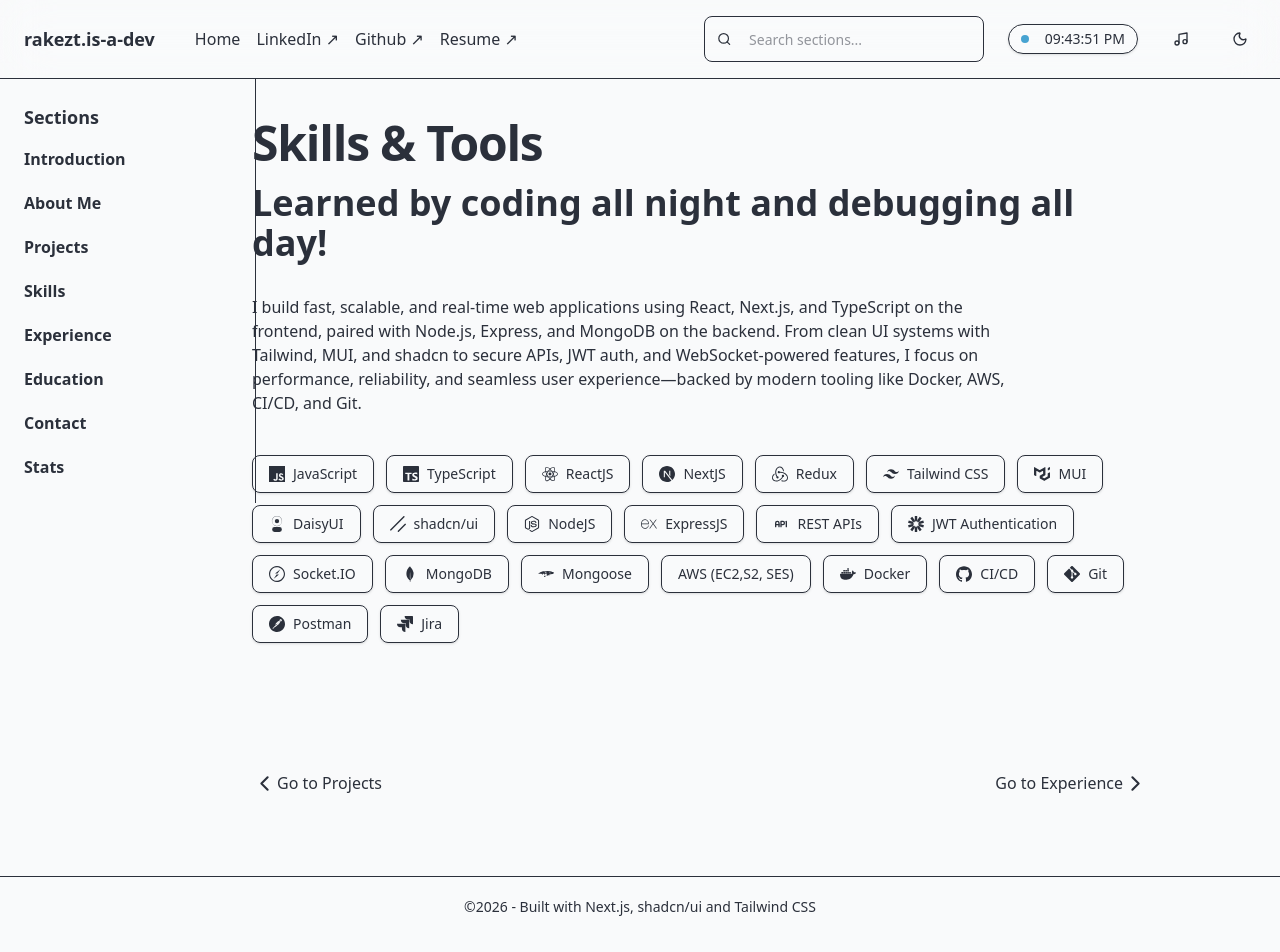
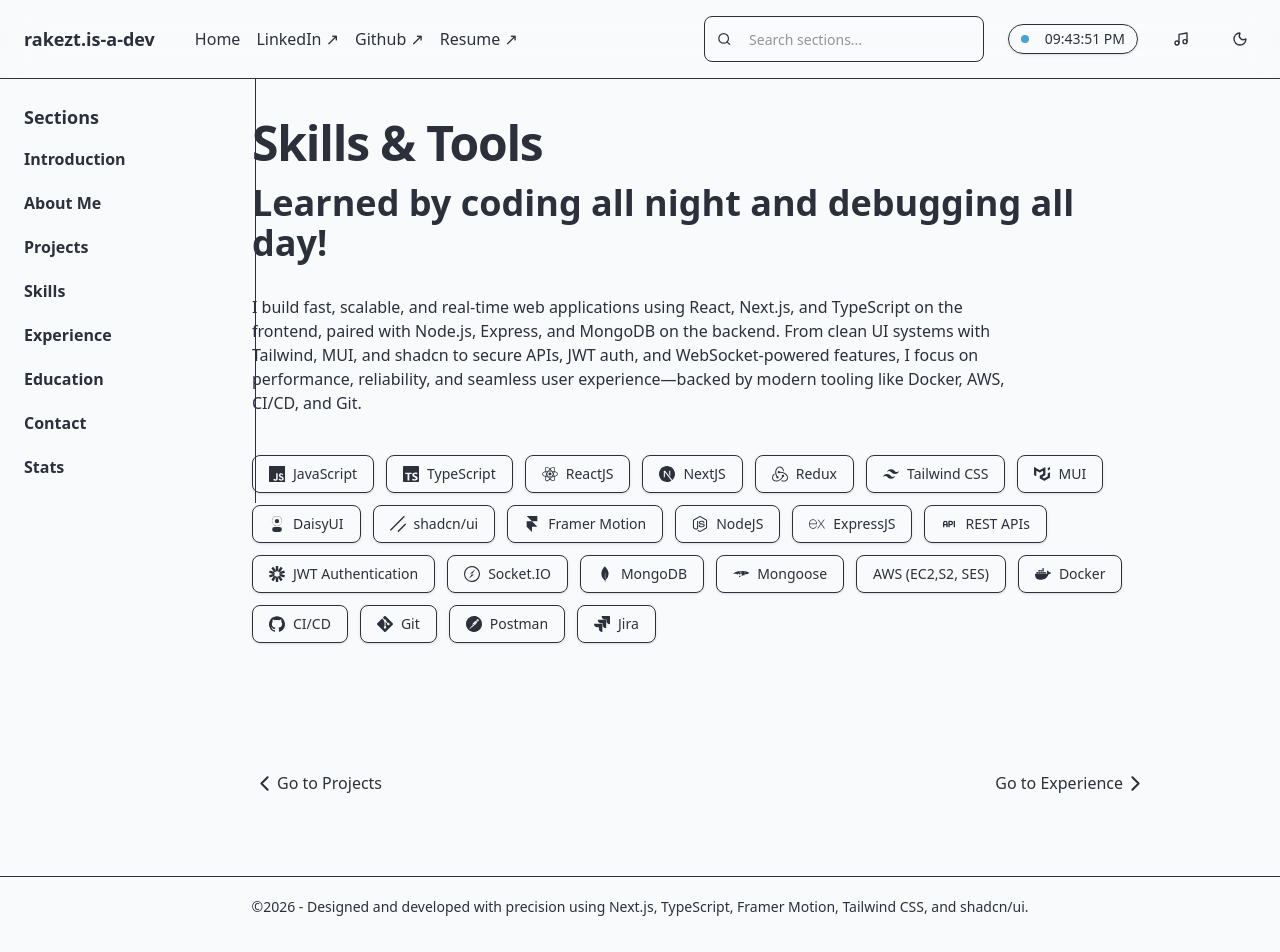
Before and after one commit to Rakezt/rakezt.portfolio, a Next.js app: page /skills in a window 1280 px wide. Shown: the top 952 px of the page. Built offline with nearby package versions, Linux system fonts and the light colour scheme.

Commit message:
added framer motion

```diff
--- a/app/page.tsx
+++ b/app/page.tsx
@@ -1,5 +1,6 @@
 import PageNavigation from '@/components/shared/PageNavigation';
 import { SectionTitle } from '@/components/shared/SectionTitle';
+import SectionWrapper from '@/components/shared/SectionWrapper';
 import { Button } from '@/components/ui/button';
 import { RESUME_LINK } from '@/lib/constants';
 import { Mail, ArrowUpRight } from 'lucide-react';
@@ -8,6 +9,7 @@
 export default function Home() {
   return (
     <div className='max-w-4xl mx-auto'>
+      <SectionWrapper>
         <SectionTitle
           title='L Rakesh Singh'
           subTitle='      Crafting code and solving real-world problems.'
@@ -16,10 +18,10 @@
         <p className='text-lg text-muted-foreground leading-relaxed max-w-3xl mb-8'>
           I’m a full-stack Software Engineer who enjoys building modern web
           applications with technologies like Next.js, React.js, TypeScript,
-        Redux, Tailwind CSS, Node.js, Express, Socket.IO and MongoDB. I focus on
-        creating scalable, responsive, and user-friendly solutions while
-        leveraging DevOps practices to improve development workflows and deliver
-        reliable software.
+          Redux, Tailwind CSS, Node.js, Express, Socket.IO and MongoDB. I focus
+          on creating scalable, responsive, and user-friendly solutions while
+          leveraging DevOps practices to improve development workflows and
+          deliver reliable software.
         </p>
 
         <div className='flex items-center gap-6'>
@@ -42,6 +44,7 @@
           </Link>
         </div>
         <PageNavigation />
+      </SectionWrapper>
     </div>
   );
 }
--- a/components/layout/Footer.tsx
+++ b/components/layout/Footer.tsx
@@ -2,8 +2,8 @@
 const Footer = () => {
   return (
     <footer className='border-t my-10 pt-5 text-center text-sm text-muted-foreground '>
-      ©{new Date().getFullYear()} - Built with Next.js, shadcn/ui and Tailwind
-      CSS
+      ©{new Date().getFullYear()} - Designed and developed with precision using
+      Next.js, TypeScript, Framer Motion, Tailwind CSS, and shadcn/ui.
     </footer>
   );
 };
--- a/components/shared/PageWrapper.tsx
+++ b/components/shared/PageWrapper.tsx
@@ -9,7 +9,7 @@
       animate={{ opacity: 1, y: 0, scale: 1 }}
       transition={{
         duration: 0.5,
-        ease: [0.25, 0.8, 0.25, 1], // premium easing
+        ease: [0.25, 0.8, 0.25, 1],
       }}
     >
       {children}
--- a/data/skillIcon.ts
+++ b/data/skillIcon.ts
@@ -21,6 +21,7 @@
   SiSocketdotio,
   SiJsonwebtokens,
   SiMongoose,
+  SiFramer,
 } from 'react-icons/si';
 
 import { TbApi } from 'react-icons/tb';
@@ -41,7 +42,7 @@
   'REST APIs': TbApi,
   'JWT Authentication': SiJsonwebtokens,
   'Socket.IO': SiSocketdotio,
-
+  'Framer Motion': SiFramer,
   MongoDB: SiMongodb,
   Mongoose: SiMongoose,
 
--- a/data/skills.ts
+++ b/data/skills.ts
@@ -11,6 +11,7 @@
       'MUI',
       'DaisyUI',
       'shadcn/ui',
+      'Framer Motion',
     ],
   },
   {
```
Lines whose indentation alone changed are shown as unchanged.
